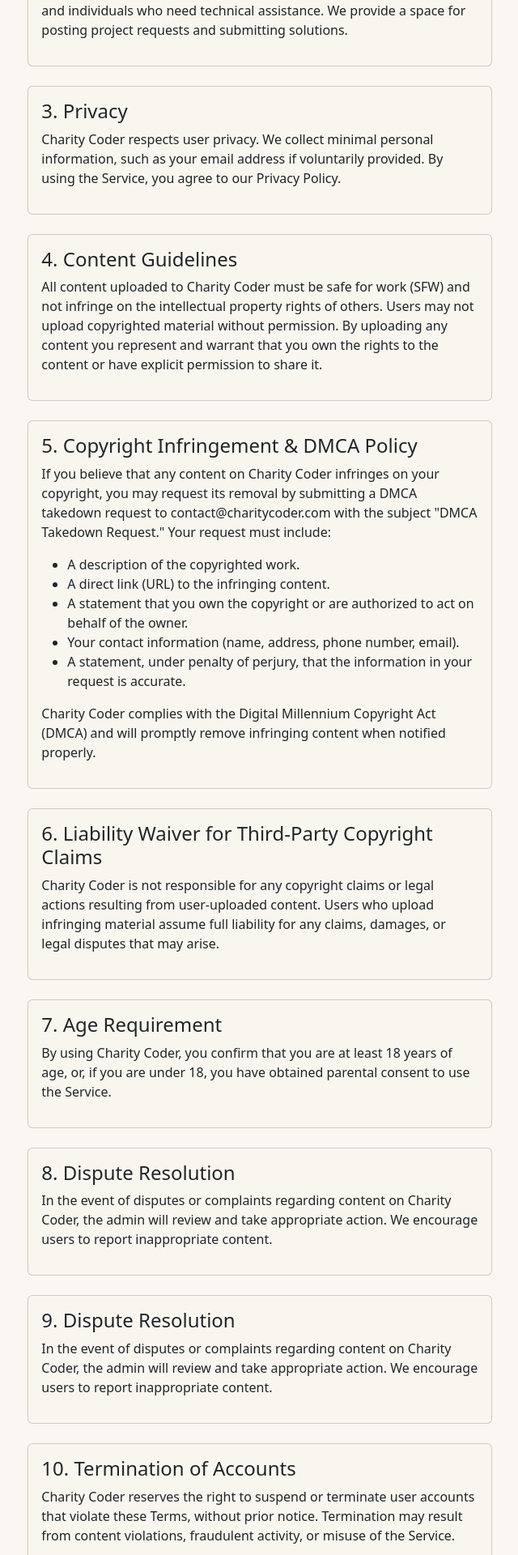
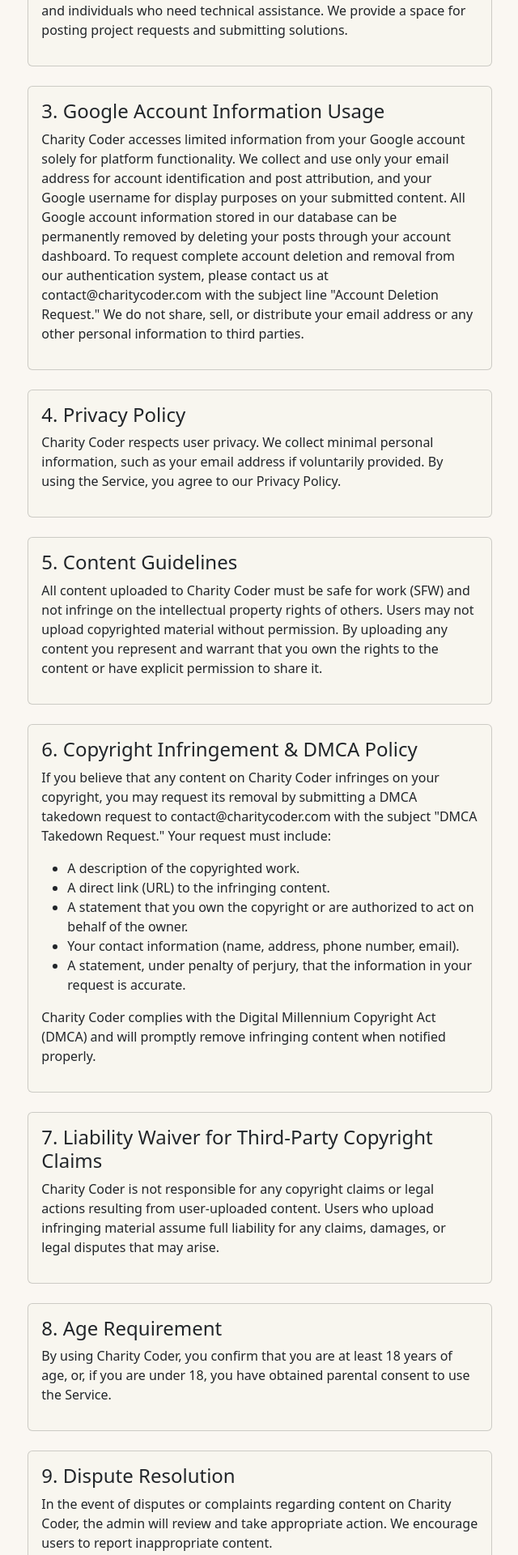
Before and after one commit to 43110JOSHUA/CharityCode, a Next.js app: page /terms in a window 1280 px wide. Shown: the part 480-2400 px from the top of the page at 81% size, without its empty margins (319-959 px from the left). Built offline with nearby package versions, Linux system fonts and the light colour scheme; no server answers.

Commit message:
Updated terms page

```diff
--- a/app/terms/page.tsx
+++ b/app/terms/page.tsx
@@ -8,14 +8,14 @@
           <div className="row justify-content-center">
             <div className="col-lg-8">
               <h2 className="mb-4">Terms & Conditions</h2>
-              <p className="text-muted mb-4">Last updated: 10/7/2025</p>
+              <p className="text-muted mb-4">Last updated: 10/9/2025</p>
 
               <div className="card bg-tan mb-4">
                 <div className="card-body">
                   <h4>1. Acceptance of Terms</h4>
                   <p>
-                    By accessing and using Charity Coder, you accept and agree to
-                    be bound by the terms and provision of this agreement. If
+                    By accessing and using Charity Coder, you accept and agree
+                    to be bound by the terms and provision of this agreement. If
                     you do not agree to abide by the above, please do not use
                     this service.
                   </p>
@@ -36,7 +36,28 @@
 
               <div className="card bg-tan mb-4">
                 <div className="card-body">
-                  <h4>3. Privacy</h4>
+                  <h4>3. Google Account Information Usage</h4>
+                  <p>
+                    Charity Coder accesses limited information from your Google
+                    account solely for platform functionality. We collect and
+                    use only your email address for account identification and
+                    post attribution, and your Google username for display
+                    purposes on your submitted content. All Google account
+                    information stored in our database can be permanently
+                    removed by deleting your posts through your account
+                    dashboard. To request complete account deletion and removal
+                    from our authentication system, please contact us at
+                    contact@charitycoder.com with the subject line &quot;Account
+                    Deletion Request.&quot; We do not share, sell, or distribute
+                    your email address or any other personal information to
+                    third parties.
+                  </p>
+                </div>
+              </div>
+
+              <div className="card bg-tan mb-4">
+                <div className="card-body">
+                  <h4>4. Privacy Policy</h4>
                   <p>
                     Charity Coder respects user privacy. We collect minimal
                     personal information, such as your email address if
@@ -48,7 +69,7 @@
 
               <div className="card bg-tan mb-4">
                 <div className="card-body">
-                  <h4>4. Content Guidelines</h4>
+                  <h4>5. Content Guidelines</h4>
                   <p>
                     All content uploaded to Charity Coder must be safe for work
                     (SFW) and not infringe on the intellectual property rights
@@ -62,11 +83,11 @@
 
               <div className="card bg-tan mb-4">
                 <div className="card-body">
-                  <h4>5. Copyright Infringement & DMCA Policy</h4>
+                  <h4>6. Copyright Infringement & DMCA Policy</h4>
                   <p>
-                    If you believe that any content on Charity Coder infringes on
-                    your copyright, you may request its removal by submitting a
-                    DMCA takedown request to contact@charitycoder.com with the
+                    If you believe that any content on Charity Coder infringes
+                    on your copyright, you may request its removal by submitting
+                    a DMCA takedown request to contact@charitycoder.com with the
                     subject &quot;DMCA Takedown Request.&quot; Your request must
                     include:
                   </p>
@@ -96,7 +117,7 @@
 
               <div className="card bg-tan mb-4">
                 <div className="card-body">
-                  <h4>6. Liability Waiver for Third-Party Copyright Claims</h4>
+                  <h4>7. Liability Waiver for Third-Party Copyright Claims</h4>
                   <p>
                     Charity Coder is not responsible for any copyright claims or
                     legal actions resulting from user-uploaded content. Users
@@ -108,22 +129,11 @@
 
               <div className="card bg-tan mb-4">
                 <div className="card-body">
-                  <h4>7. Age Requirement</h4>
+                  <h4>8. Age Requirement</h4>
                   <p>
                     By using Charity Coder, you confirm that you are at least 18
                     years of age, or, if you are under 18, you have obtained
                     parental consent to use the Service.
-                  </p>
-                </div>
-              </div>
-
-              <div className="card bg-tan mb-4">
-                <div className="card-body">
-                  <h4>8. Dispute Resolution</h4>
-                  <p>
-                    In the event of disputes or complaints regarding content on
-                    Charity Coder, the admin will review and take appropriate
-                    action. We encourage users to report inappropriate content.
                   </p>
                 </div>
               </div>
@@ -141,19 +151,33 @@
 
               <div className="card bg-tan mb-4">
                 <div className="card-body">
-                  <h4>10. Termination of Accounts</h4>
+                  <h4>10. Limitation of Liability</h4>
                   <p>
-                    Charity Coder reserves the right to suspend or terminate user
-                    accounts that violate these Terms, without prior notice.
-                    Termination may result from content violations, fraudulent
-                    activity, or misuse of the Service.
+                    Charity Coder is provided &quot;as is&quot; and without
+                    warranties of any kind. We do not guarantee the accuracy,
+                    completeness, or availability of the Service. Under no
+                    circumstances shall Charity Coder or its affiliates be
+                    liable for any damages arising from the use or inability to
+                    use the Service.
                   </p>
                 </div>
               </div>
 
               <div className="card bg-tan mb-4">
                 <div className="card-body">
-                  <h4>11. Modifications to Terms</h4>
+                  <h4>11. Termination of Accounts</h4>
+                  <p>
+                    Charity Coder reserves the right to suspend or terminate
+                    user accounts that violate these Terms, without prior
+                    notice. Termination may result from content violations,
+                    fraudulent activity, or misuse of the Service.
+                  </p>
+                </div>
+              </div>
+
+              <div className="card bg-tan mb-4">
+                <div className="card-body">
+                  <h4>12. Modifications to Terms</h4>
                   <p>
                     We reserve the right to update these Terms at any time. It
                     is the user&apos;s responsibility to regularly review these
@@ -165,7 +189,7 @@
 
               <div className="card bg-tan mb-4">
                 <div className="card-body">
-                  <h4>12. Governing Law</h4>
+                  <h4>13. Governing Law</h4>
                   <p>
                     These Terms shall be governed by and construed in accordance
                     with the laws of [Your State], without regard to its
@@ -176,7 +200,7 @@
 
               <div className="card bg-tan mb-4">
                 <div className="card-body">
-                  <h4>13. Contact Us</h4>
+                  <h4>14. Contact Us</h4>
                   <p>
                     If you have any questions about these Terms, you can contact
                     us at:
--- a/next.config.ts
+++ b/next.config.ts
@@ -7,12 +7,6 @@
   experimental: {
     workerThreads: false,
   },
-
-  // Suppress SASS deprecation warnings from Bootstrap
-  sassOptions: {
-    silenceDeprecations: ['legacy-js-api', 'import'],
-    quietDeps: true,
-  },
 };
 
 export default nextConfig;
```
